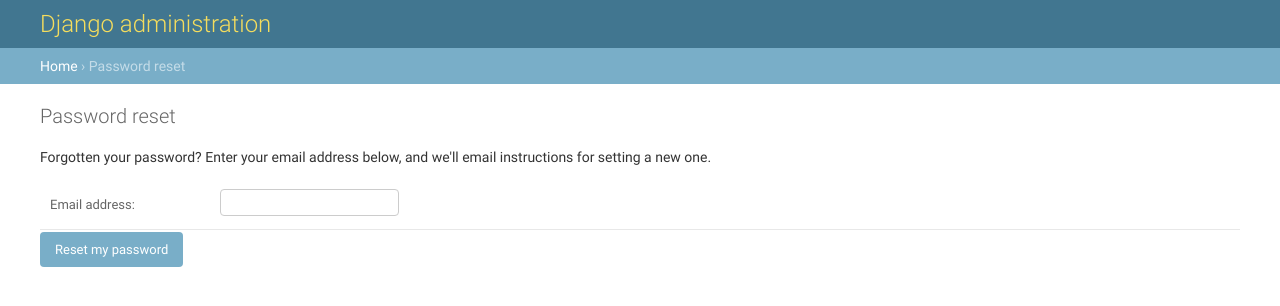
After one commit to jamalhamilton/django-upgrade, a Django app: page /accounts/password_reset/ in a window 1280 px wide. The commit adds this page. Shown: the top 306 px of the page. Run offline with Django 3.2, Linux system fonts and the light colour scheme; parts of the project's set-up code (start-up, migrations or seed data) failed here and were passed over.

Commit message:
Bugs_fix

```diff
--- a/apps/login_registration/templates/login_registration/index.html
+++ b/apps/login_registration/templates/login_registration/index.html
@@ -97,4 +97,4 @@
 </body>
 
 </html>
-{"mode":"full","isActive":false}
+<!-- {"mode":"full","isActive":false} -->
--- a/apps/login_registration/templates/registration/login.html
+++ b/apps/login_registration/templates/registration/login.html
@@ -162,4 +162,4 @@
 
 
 </body><loom-container id="lo-engage-ext-container"><div></div><loom-shadow classname="resolved"></loom-shadow></loom-container></html>
-{"mode":"full","isActive":false}
+<!-- {"mode":"full","isActive":false} -->
--- a/apps/login_registration/views.py
+++ b/apps/login_registration/views.py
@@ -210,4 +210,4 @@ def reset(request):
     """
     request.session.clear()
     return redirect("/")
-{"mode":"full","isActive":false}
+# {"mode":"full","isActive":False}
--- a/apps/superuser/templates/superuser/show.html
+++ b/apps/superuser/templates/superuser/show.html
@@ -67,10 +67,10 @@
                     </div>
                     <br>
                     <div class="row justify-content-center">
-                        <div class="col-sm-4">
+                        <!-- <div class="col-sm-4">
                             <a href="/super/users/{{target_user.id}}/sudo" type="button"
                                 class="btn btn-sm btn-outline-success btn-block">Sudo</a>
-                        </div>
+                        </div> -->
                         <div class="col-sm-4">
                             <a href="/super/users/{{target_user.id}}/edit" type="button"
                                 class="btn btn-sm btn-outline-dark btn-block">Edit</a>
--- /dev/null
+++ b/templates/registration/password_reset_form.html
@@ -0,0 +1,29 @@
+{% extends "admin/base_site.html" %}
+{% load i18n static %}
+
+{% block extrastyle %}{{ block.super }}<link rel="stylesheet" type="text/css" href="{% static "admin/css/forms.css" %}">{% endblock %}
+{% block breadcrumbs %}
+<div class="breadcrumbs">
+<a href="/">{% trans 'Home' %}</a>
+&rsaquo; {% trans 'Password reset' %}
+</div>
+{% endblock %}
+
+{% block title %}{{ title }}{% endblock %}
+{% block content_title %}<h1>{{ title }}</h1>{% endblock %}
+{% block content %}
+
+<p>{% trans "Forgotten your password? Enter your email address below, and we'll email instructions for setting a new one." %}</p>
+
+<form method="post">{% csrf_token %}
+<fieldset class="module aligned">
+    <div class="form-row field-email">
+        {{ form.email.errors }}
+        <label for="id_email">{% trans 'Email address:' %}</label>
+        {{ form.email }}
+    </div>
+    <input type="submit" value="{% trans 'Reset my password' %}">
+</fieldset>
+</form>
+
+{% endblock %}
```
